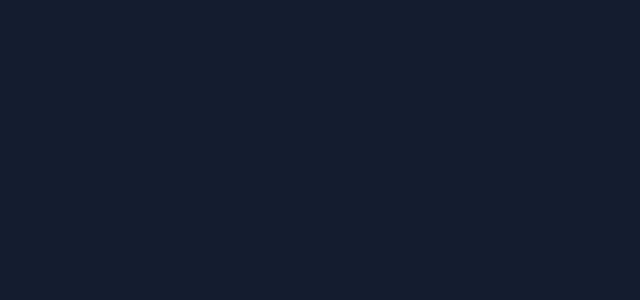
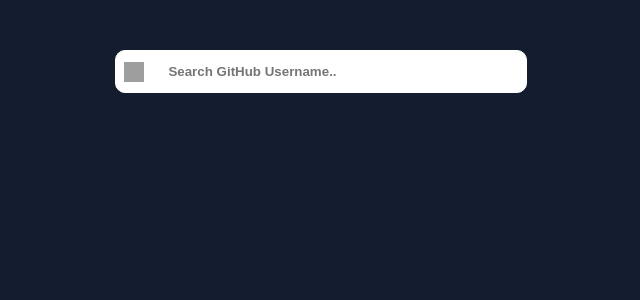
Before and after one commit to ITF-NECA-GIT-SEARCH/git-search, a React (Create React App) app: page / in a window 1280 px wide. Shown: the top 300 px of the page, without its empty margins (319-959 px from the left). Built offline with nearby package versions, Linux system fonts and the light colour scheme; grey boxes are pictures that could not be loaded.

Commit message:
Added Searchbox to the App component

```diff
--- a/src/App.js
+++ b/src/App.js
@@ -1,12 +1,13 @@
 //import logo from './logo.svg';
 import './App.css';
 import users from './users.json'
+import Searchbox from'./Searchbox'
 function App() {
 
   return (
 
     <div>
-
+      <Searchbox/>
     </div>
   )
 }
```
